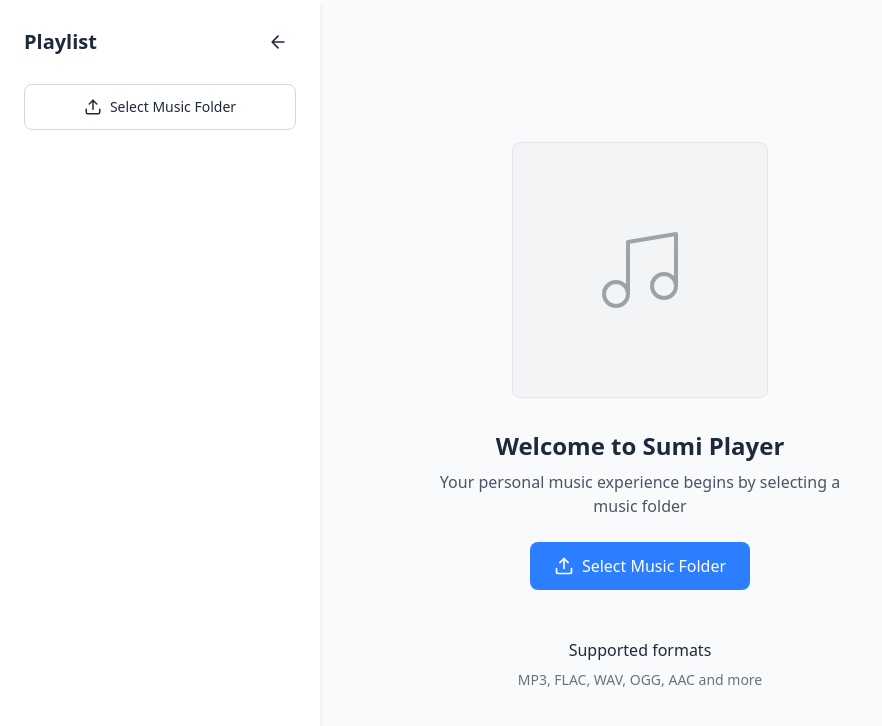
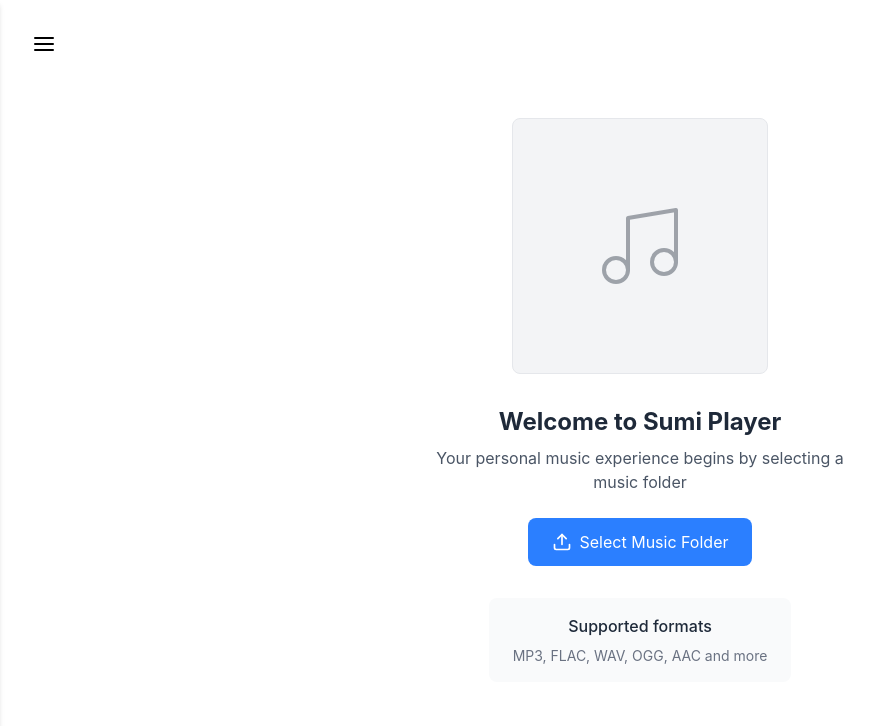
Before and after one commit to Nine0512/Sumi, a Vue app: page / in a window 1280 px wide. Shown: the top 726 px of the page, without its empty margins (0-882 px from the left). Built offline with nearby package versions, Linux system fonts and the light colour scheme.

Commit message:
fix getnext/previous and play next

```diff
--- a/src/App.vue
+++ b/src/App.vue
@@ -1,24 +1,26 @@
 <script setup lang="ts">
 import { ref, computed } from 'vue';
+import { usePlaylist } from './composables/usePlaylist';
+import { useAudioPlayer } from './composables/useAudioPlayer';
+import { useElectronFileSystem } from './composables/useElectronFileSystem';
+import MusicPlayer from './components/MusicPlayer.vue';
 import PlaylistSidebar from './components/PlaylistSidebar.vue';
-import MusicPlayer from './components/MusicPlayer.vue';
-import { useAudioPlayer } from './composables/useAudioPlayer';
-import { usePlaylist } from './composables/usePlaylist';
-import { useElectronFileSystem } from './composables/useElectronFileSystem';
-import type { ElectronFile, ElectronFileInfo, Song } from './types/electron';
+import type { Song, ElectronFile } from './types/electron';
 
+// Create shared state
+const playlist = ref<Song[]>([]);
+const currentSong = ref<Song | null>(null);
+const isLoading = ref(false);
+const musicLoaded = ref(false);
+const showPlaylist = ref(false);
 
-const { isElectron, selectFolder } = useElectronFileSystem();
-
-// Initialize composables
-const {
+// Initialize composables with shared state
+const { loadMusicFolder, selectSong } = usePlaylist(
   playlist,
   currentSong,
   isLoading,
-  musicLoaded,
-  loadMusicFolder,
-  selectSong
-} = usePlaylist();
+  musicLoaded
+);
 
 const {
   isPlaying,
@@ -33,110 +35,107 @@
   playPrevious,
   seek,
   setVolume
-} = useAudioPlayer();
+} = useAudioPlayer(playlist, currentSong);
 
-// UI state
-const showPlaylist = ref(true);
+const { selectFolder, readAudioFile } = useElectronFileSystem();
 
-// Background style computed property
+// Background style with blur based on current cover image
 const backgroundStyle = computed(() => {
-  if (coverImage.value && currentSong.value) {
+  if (musicLoaded.value && coverImage.value) {
     return {
       backgroundImage: `url(${coverImage.value})`,
       backgroundSize: 'cover',
       backgroundPosition: 'center',
     };
   }
-  return {
-    background: 'linear-gradient(135deg, #1e293b, #0f172a)',
-  };
+  return {};
 });
 
-// Handle folder selection - update to accept both FileList and File arrays
-const handleLoadFolder = async (files: FileList | ElectronFile[]) => {
-  if (Array.isArray(files)) {
-    // Handle array of Files (from Electron)
-    await loadMusicFolder(files);
-  } else {
-    // Handle FileList (from web browser)
-    await loadMusicFolder(Array.from(files));
+// Handle folder selection
+const handleSelectFolder = async () => {
+  const result = await selectFolder();
+  if (!result.canceled && result.files.length > 0) {
+    // Convert ElectronFileInfo objects to ElectronFile objects
+    const electronFiles = await Promise.all(result.files.map(async (fileInfo) => {
+      // Use Electron API to read file content
+      const blob = await readAudioFile(fileInfo.path);
+      if (!blob) {
+        console.error(`Failed to read file: ${fileInfo.path}`);
+        return null;
+      }
+
+      // Create a File-compatible object
+      const file = new File([blob], fileInfo.name, {
+        lastModified: fileInfo.lastModified,
+        type: getFileType(fileInfo.name)
+      }) as ElectronFile;
+
+      // Add path property
+      file.path = fileInfo.path;
+
+      return file;
+    }));
+
+    // Filter out any null values from failed file reads
+    const validFiles = electronFiles.filter(file => file !== null) as ElectronFile[];
+
+    await loadMusicFolder(validFiles);
+    if (playlist.value.length > 0) {
+      playSong(playlist.value[0]);
+    }
   }
 };
 
-// Handle song selection from playlist - update to accept Song objects
+// Helper function to determine file type from extension
+function getFileType(filename: string): string {
+  const ext = filename.split('.').pop()?.toLowerCase();
+  switch (ext) {
+    case 'mp3': return 'audio/mpeg';
+    case 'wav': return 'audio/wav';
+    case 'ogg': return 'audio/ogg';
+    case 'flac': return 'audio/flac';
+    case 'm4a': return 'audio/mp4';
+    case 'aac': return 'audio/aac';
+    default: return 'audio/mpeg'; // fallback
+  }
+}
+
+// Handle selecting a specific song
 const handleSelectSong = async (song: Song) => {
   selectSong(song);
-  await playSong(song.file); // Pass the File object to playSong
+  await playSong(song);
 };
 
-// Toggle playlist visibility
-const togglePlaylist = () => {
-  showPlaylist.value = !showPlaylist.value;
-};
-
-// Update openFolderPicker function
-const openFolderPicker = async () => {
-  if (isElectron.value) {
-    // Use Electron's folder picker
-    const result = await selectFolder();
-    if (!result.canceled && result.files.length > 0) {
-      // Convert Electron file objects to File objects
-      const fileList = await Promise.all(
-        result.files.map(async (file: ElectronFileInfo) => {
-          // For Electron, create File objects from file paths
-          const electronFile = new File([new Blob()], file.name, {
-            lastModified: file.lastModified,
-            type: getFileType(file.name)
-          }) as ElectronFile;
-
-          // Add path property (custom for Electron)
-          electronFile.path = file.path;
-
-          return electronFile;
-        })
-      );
-      handleLoadFolder(fileList);
-    }
-  } else {
-    // Use browser's file input for web version
-    const input = document.createElement('input');
-    input.type = 'file';
-    input.webkitdirectory = true;
-
-    input.onchange = (event) => {
-      const files = (event.target as HTMLInputElement).files;
-      if (files) {
-        handleLoadFolder(files);
+// Load music from Web API (for non-Electron environments)
+const handleWebFileInput = async (files: FileList) => {
+  await loadMusicFolder(files);
+  if (playlist.value.length > 0) {
+    playSong(playlist.value[0]);
   }
 };
 
-    input.click();
-  }
-};
-
-const getFileType = (filename: string) => {
-  const ext = filename.split('.').pop()?.toLowerCase();
-  switch (ext) {
-    case 'mp3': return 'audio/mp3';
-    case 'flac': return 'audio/flac';
-    case 'wav': return 'audio/wav';
-    case 'ogg': return 'audio/ogg';
-    case 'm4a': return 'audio/m4a';
-    case 'aac': return 'audio/aac';
-    default: return 'audio/mp3';
-  }
+const togglePlaylistSidebar = () => {
+  showPlaylist.value = !showPlaylist.value;
 };
 </script>
 
 <template>
-  <div class="min-h-screen flex flex-col relative overflow-hidden">
-    <!-- Background with blur effect -->
-    <div class="absolute inset-0 z-0" :style="backgroundStyle"></div>
-    <div class="absolute inset-0 z-0"
-         :class="[musicLoaded ? 'backdrop-blur-xl bg-black/50' : 'bg-gray-50']"></div>
+  <div class="relative w-full h-screen overflow-hidden flex flex-col">
+    <!-- Background layer with blur effect -->
+    <div
+      class="absolute inset-0 transition-all duration-1000"
+      :class="musicLoaded ? '' : 'bg-white'"
+      :style="backgroundStyle"
+    ></div>
 
-    <!-- Main content -->
-    <div class="z-10 flex flex-1 relative">
+    <!-- Overlay with blur and gradient -->
+    <div
+      v-if="musicLoaded"
+      class="absolute inset-0 backdrop-blur-xl bg-black/50"
+    ></div>
+
+    <!-- Content layer -->
+    <div class="relative z-10 flex flex-col w-full h-full">
       <!-- Playlist Sidebar -->
       <PlaylistSidebar
         :playlist="playlist"
@@ -144,27 +143,27 @@
         :is-loading="isLoading"
         :show-playlist="showPlaylist"
         :music-loaded="musicLoaded"
-        @toggle-playlist="togglePlaylist"
+        @toggle-playlist="togglePlaylistSidebar"
         @select-song="handleSelectSong"
-        @load-folder="handleLoadFolder"
+        @load-folder="handleWebFileInput"
       />
 
-      <div class="flex-1 flex flex-col">
-        <!-- Header with toggle playlist button -->
-        <div class="p-6 flex items-center">
-          <button v-if="!showPlaylist" @click="togglePlaylist"
-            :class="[
-              'p-2 rounded-full transition-colors',
-              musicLoaded ? 'text-white hover:bg-white/10' : 'text-gray-800 hover:bg-gray-100'
-            ]">
-            <svg xmlns="http://www.w3.org/2000/svg" width="20" height="20" viewBox="0 0 24 24" fill="none"
+      <!-- Main Content -->
+      <div class="w-full h-full flex flex-col relative">
+        <!-- Menu button to show playlist -->
+        <button
+          v-if="!showPlaylist"
+          @click="togglePlaylistSidebar"
+          class="absolute top-6 left-6 z-20 p-2 rounded-full"
+          :class="musicLoaded ? 'text-white hover:bg-white/10' : 'hover:bg-gray-100'"
+        >
+          <svg xmlns="http://www.w3.org/2000/svg" width="24" height="24" viewBox="0 0 24 24" fill="none"
             stroke="currentColor" stroke-width="2" stroke-linecap="round" stroke-linejoin="round">
             <line x1="3" y1="12" x2="21" y2="12"></line>
             <line x1="3" y1="6" x2="21" y2="6"></line>
             <line x1="3" y1="18" x2="21" y2="18"></line>
           </svg>
         </button>
-        </div>
 
         <!-- Music Player Component -->
         <MusicPlayer
@@ -181,7 +180,7 @@
           @next="playNext"
           @seek="seek"
           @update:volume="setVolume"
-          @select-folder="openFolderPicker"
+          @select-folder="handleSelectFolder"
         />
       </div>
     </div>
@@ -189,22 +188,28 @@
 </template>
 
 <style>
-/* Custom scrollbar styling */
+html, body {
+  margin: 0;
+  padding: 0;
+  height: 100%;
+  overflow: hidden;
+  font-family: 'Inter', sans-serif;
+}
+
 .scrollbar::-webkit-scrollbar {
   width: 6px;
 }
 
 .scrollbar::-webkit-scrollbar-track {
-  background: rgba(0, 0, 0, 0.05);
+  background: transparent;
+}
+
+.scrollbar::-webkit-scrollbar-thumb {
+  background-color: rgba(255, 255, 255, 0.3);
   border-radius: 3px;
 }
 
-.scrollbar::-webkit-scrollbar-thumb {
-  background: rgba(0, 0, 0, 0.15);
-  border-radius: 3px;
-}
-
-.scrollbar::-webkit-scrollbar-thumb:hover {
-  background: rgba(0, 0, 0, 0.25);
+.dark .scrollbar::-webkit-scrollbar-thumb {
+  background-color: rgba(255, 255, 255, 0.2);
 }
 </style>
--- a/src/composables/useAudioPlayer.ts
+++ b/src/composables/useAudioPlayer.ts
@@ -1,11 +1,19 @@
 import { ref, computed } from 'vue';
+import type { Ref } from 'vue';
 import { useMediaMetadata } from './useMediaMetadata';
 import { usePlaylist } from './usePlaylist';
 import type { Song, ElectronFile } from '../types/electron';
 
-export function useAudioPlayer() {
+export function useAudioPlayer(
+  playlist?: Ref<Song[]>,
+  currentSongRef?: Ref<Song | null>
+) {
   const { formatDuration } = useMediaMetadata();
-  const { getNextSong, getPreviousSong, currentSong } = usePlaylist();
+  // Pass external refs to usePlaylist
+  const { getNextSong, getPreviousSong, currentSong } = usePlaylist(
+    playlist,
+    currentSongRef
+  );
 
   const audioElement = ref<HTMLAudioElement | null>(null);
   const isPlaying = ref(false);
--- a/src/composables/useElectronFileSystem.ts
+++ b/src/composables/useElectronFileSystem.ts
@@ -1,11 +1,12 @@
 import { ref } from 'vue';
+import type { ElectronFileInfo } from '../types/electron';
 
 declare global {
   interface Window {
     electronAPI?: {
       openDirectory: () => Promise<{
         canceled: boolean;
-        files: { path: string; name: string; size: number; lastModified: number }[];
+        files: ElectronFileInfo[];
       }>;
       readAudioFile: (path: string) => Promise<{
         success: boolean;
@@ -35,7 +36,7 @@
   };
 
   // Read audio file using Electron's fs
-  const readAudioFile = async (filePath: string) => {
+  const readAudioFile = async (filePath: string): Promise<Blob | null> => {
     if (!isElectron.value) {
       console.error('Not running in Electron');
       return null;
--- a/src/composables/usePlaylist.ts
+++ b/src/composables/usePlaylist.ts
@@ -1,14 +1,22 @@
 import { ref } from 'vue';
+import type { Ref } from 'vue';
 import { useMediaMetadata } from './useMediaMetadata';
 import type { Song, ElectronFile } from '../types/electron';
 
-export function usePlaylist() {
+// Add parameters to accept external state
+export function usePlaylist(
+  externalPlaylist?: Ref<Song[]>,
+  externalCurrentSong?: Ref<Song | null>,
+  externalIsLoading?: Ref<boolean>,
+  externalMusicLoaded?: Ref<boolean>
+) {
   const { processFiles } = useMediaMetadata();
 
-  const playlist = ref<Song[]>([]);
-  const currentSong = ref<Song | null>(null);
-  const isLoading = ref(false);
-  const musicLoaded = ref(false);
+  // Use external refs if provided, otherwise create new ones
+  const playlist = externalPlaylist || ref<Song[]>([]);
+  const currentSong = externalCurrentSong || ref<Song | null>(null);
+  const isLoading = externalIsLoading || ref(false);
+  const musicLoaded = externalMusicLoaded || ref(false);
 
   // Handle folder selection - update to accept File array
   const loadMusicFolder = async (files: ElectronFile[] | FileList) => {
```
Also changed, not shown: src/types/electron.ts (+14 -6 lines). Lines whose indentation alone changed are shown as unchanged.
